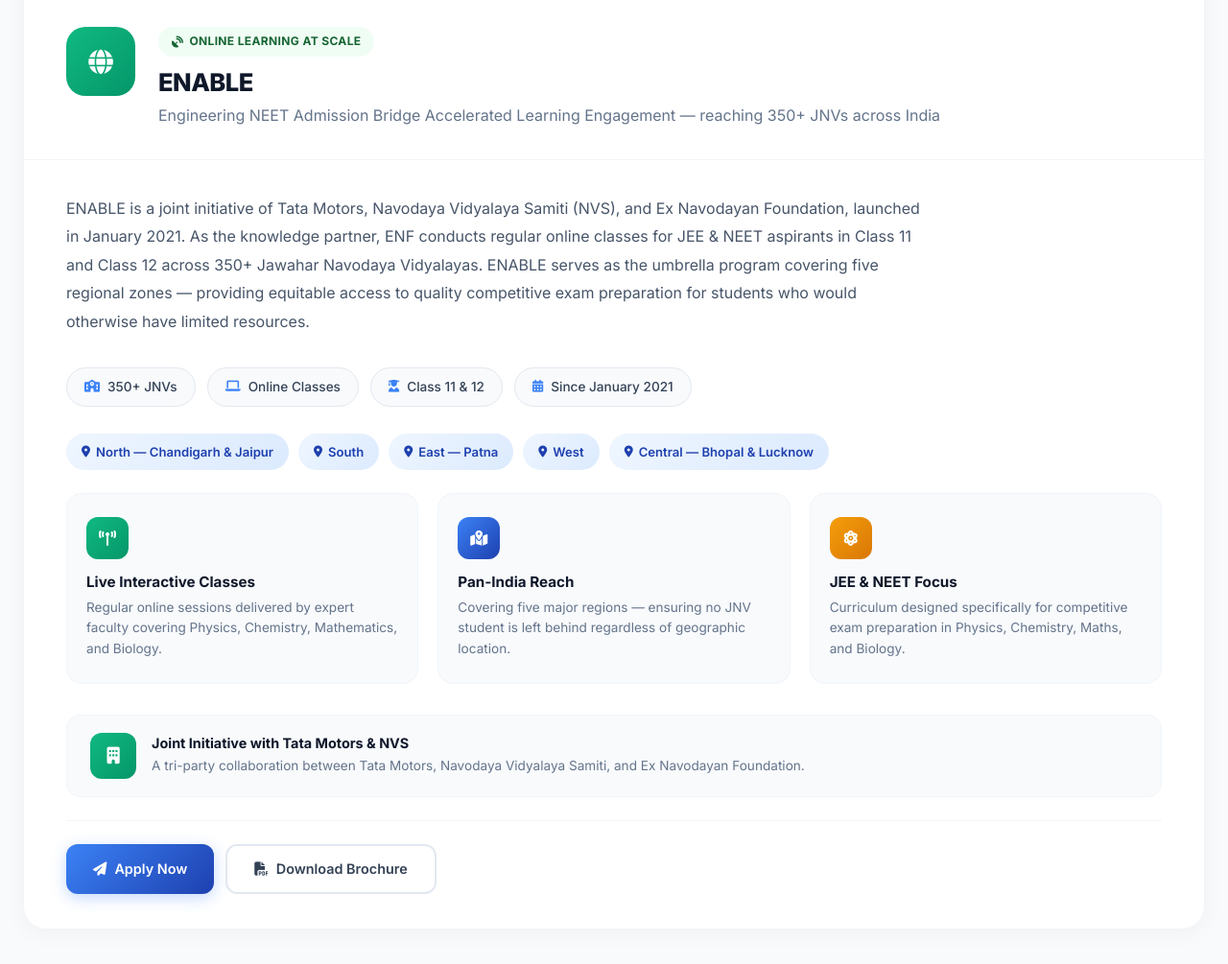
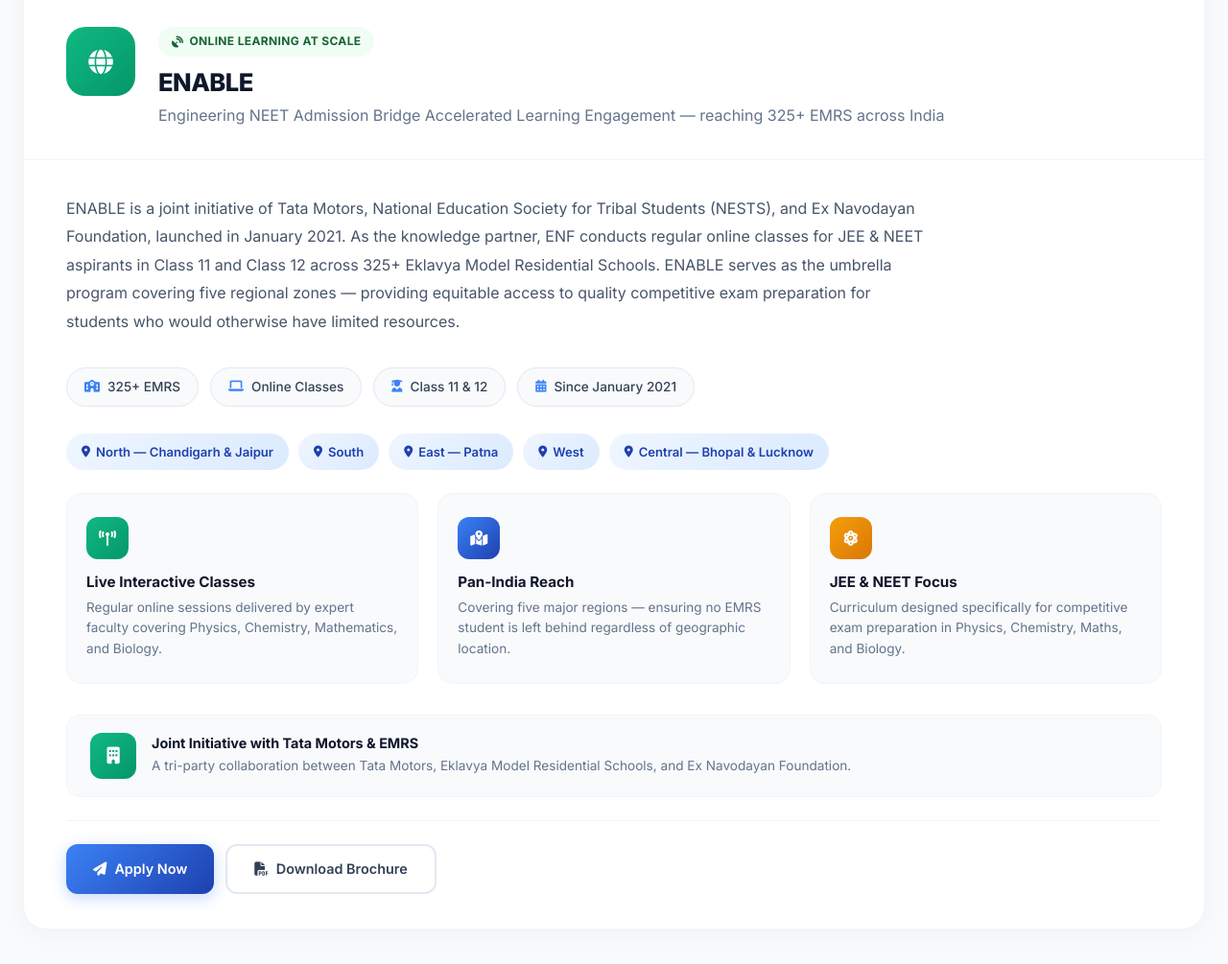
Before and after one commit to visheneraofficial-a11/LMS-Portal, a Django app: template apps/templates/frontend/programs.html in a window 1280 px wide. Shown: the part 2942-3947 px from the top of the page at 96% size. Run offline with Django 5.2, Linux system fonts and the light colour scheme; the template is opened without the code that fills it, so the values that code supplies are empty.

Commit message:
2026-03-13T21:02:08.378Z:

```diff
--- a/apps/templates/frontend/programs.html
+++ b/apps/templates/frontend/programs.html
@@ -1048,14 +1048,14 @@
           <div class="program-header-info">
             <span class="program-badge badge-green"><i class="fas fa-satellite-dish"></i> Online Learning at Scale</span>
             <h2>ENABLE</h2>
-            <p class="program-tagline">Engineering NEET Admission Bridge Accelerated Learning Engagement — reaching 350+ JNVs across India</p>
+            <p class="program-tagline">Engineering NEET Admission Bridge Accelerated Learning Engagement — reaching 325+ EMRS across India</p>
           </div>
         </div>
         <div class="program-body">
-          <p class="program-description">ENABLE is a joint initiative of Tata Motors, Navodaya Vidyalaya Samiti (NVS), and Ex Navodayan Foundation, launched in January 2021. As the knowledge partner, ENF conducts regular online classes for JEE &amp; NEET aspirants in Class 11 and Class 12 across 350+ Jawahar Navodaya Vidyalayas. ENABLE serves as the umbrella program covering five regional zones — providing equitable access to quality competitive exam preparation for students who would otherwise have limited resources.</p>
+          <p class="program-description">ENABLE is a joint initiative of Tata Motors, National Education Society for Tribal Students (NESTS), and Ex Navodayan Foundation, launched in January 2021. As the knowledge partner, ENF conducts regular online classes for JEE &amp; NEET aspirants in Class 11 and Class 12 across 325+ Eklavya Model Residential Schools. ENABLE serves as the umbrella program covering five regional zones — providing equitable access to quality competitive exam preparation for students who would otherwise have limited resources.</p>
 
           <div class="program-info-bar">
-            <div class="info-pill"><i class="fas fa-school"></i> 350+ JNVs</div>
+            <div class="info-pill"><i class="fas fa-school"></i> 325+ EMRS</div>
             <div class="info-pill"><i class="fas fa-laptop"></i> Online Classes</div>
             <div class="info-pill"><i class="fas fa-user-graduate"></i> Class 11 &amp; 12</div>
             <div class="info-pill"><i class="fas fa-calendar-alt"></i> Since January 2021</div>
@@ -1078,7 +1078,7 @@
             <div class="program-feature-card">
               <div class="pf-icon" style="background:linear-gradient(135deg,#3b82f6,#1e40af)"><i class="fas fa-map-marked-alt"></i></div>
               <h4>Pan-India Reach</h4>
-              <p>Covering five major regions — ensuring no JNV student is left behind regardless of geographic location.</p>
+              <p>Covering five major regions — ensuring no EMRS student is left behind regardless of geographic location.</p>
             </div>
             <div class="program-feature-card">
               <div class="pf-icon" style="background:linear-gradient(135deg,#f59e0b,#d97706)"><i class="fas fa-atom"></i></div>
@@ -1090,8 +1090,8 @@
           <div class="partner-info">
             <div class="partner-info-icon" style="background:linear-gradient(135deg,#10b981,#059669)"><i class="fas fa-building"></i></div>
             <div class="partner-info-text">
-              <h4>Joint Initiative with Tata Motors &amp; NVS</h4>
-              <p>A tri-party collaboration between Tata Motors, Navodaya Vidyalaya Samiti, and Ex Navodayan Foundation.</p>
+              <h4>Joint Initiative with Tata Motors &amp; EMRS</h4>
+              <p>A tri-party collaboration between Tata Motors, Eklavya Model Residential Schools, and Ex Navodayan Foundation.</p>
             </div>
           </div>
 
```
